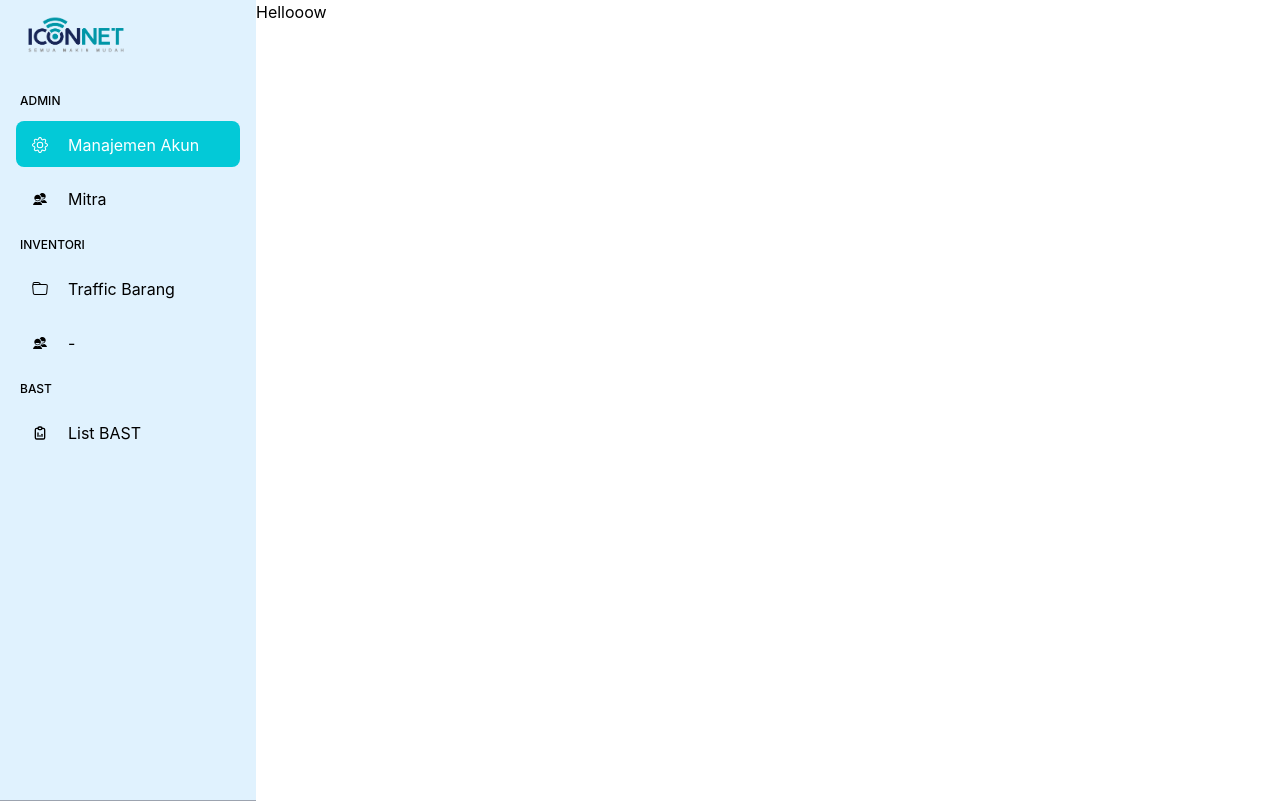
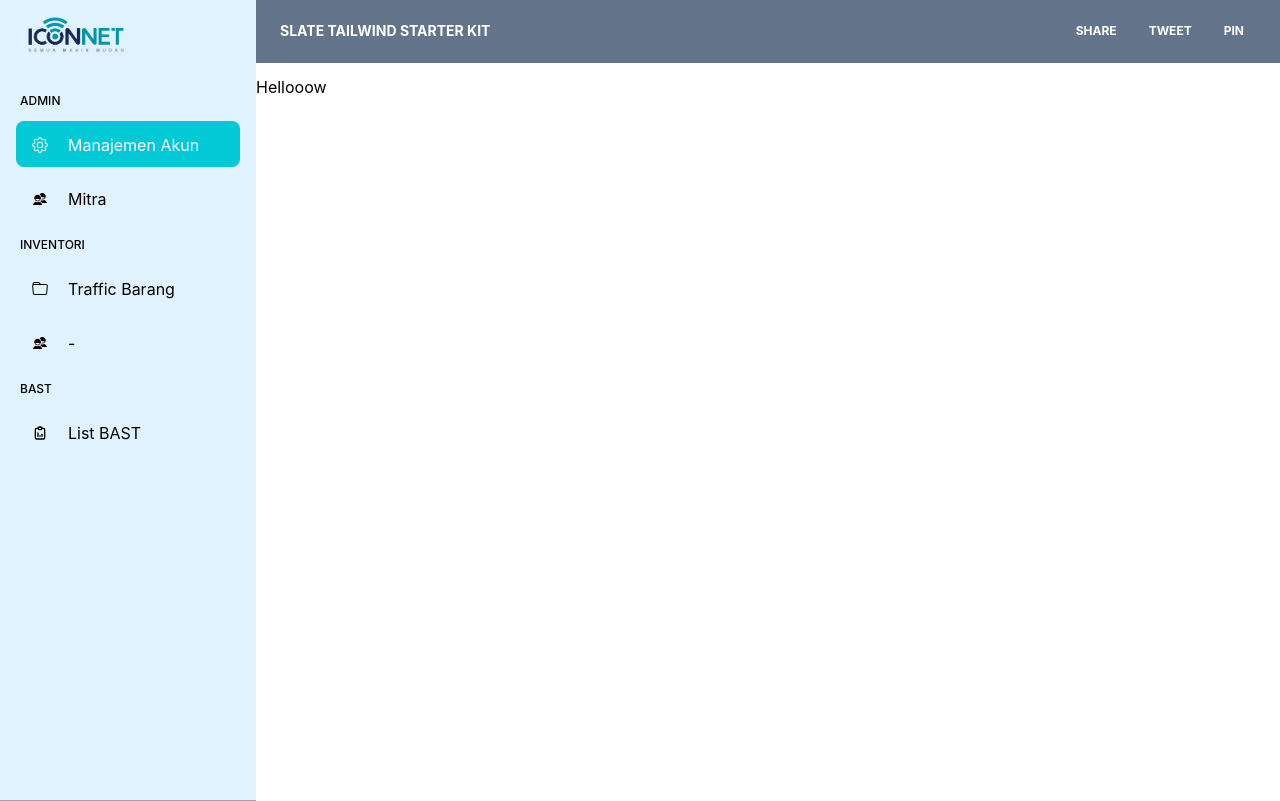
Before and after one commit to Ardyas-setya/pln-iconplus-frontend, a React (Create React App) app: page /admin/dashboard in a window 1280 px wide. Built offline with nearby package versions, Linux system fonts and the light colour scheme.

Commit message:
Adding navbar to the component

```diff
--- a/src/App.js
+++ b/src/App.js
@@ -3,20 +3,27 @@
 import AdminDashboard from "./routes/admin/AdminDashboard";
 import AdminLogin from "./routes/admin/AdminLogin";
 import Mitra from "./routes/admin/Mitra";
+import Navbar from "./routes/admin/Navbar";
 import Sidebar from "./routes/admin/Sidebar";
 import Homepage from "./routes/Homepage/Homepage";
 function App() {
   return (
     <Router>
       <Fragment>
-        <div className="flex-row flex">
+        <div className="flex flex-row">
           <Sidebar />
-          <Routes>
-            <Route path="/admin/login" element={<AdminLogin />}></Route>
-            <Route path="/admin/dashboard" element={<AdminDashboard />}></Route>
-            <Route path="/admin/mitra" element={<Mitra />}></Route>
-            <Route path="/" element={<Homepage />}></Route>
-          </Routes>
+          <div className="w-full">
+            <Navbar />
+            <Routes>
+              <Route path="/admin/login" element={<AdminLogin />}></Route>
+              <Route
+                path="/admin/dashboard"
+                element={<AdminDashboard />}
+              ></Route>
+              <Route path="/admin/mitra" element={<Mitra />}></Route>
+              <Route path="/" element={<Homepage />}></Route>
+            </Routes>
+          </div>
         </div>
       </Fragment>
     </Router>
--- /dev/null
+++ b/src/routes/admin/Navbar.js
@@ -0,0 +1,66 @@
+import React from "react";
+import Sidebar from "./Sidebar";
+
+export default function Navbar({ fixed }) {
+  const [navbarOpen, setNavbarOpen] = React.useState(false);
+  return (
+    <>
+      <nav className="relative flex flex-wrap items-center w-full justify-between px-2 py-3 bg-slate-500 mb-3">
+        <div className="container px-4 mx-auto flex flex-wrap items-center justify-between">
+          <div className="w-full relative flex justify-between lg:w-auto lg:static lg:block lg:justify-start">
+            <a
+              className="text-sm font-bold leading-relaxed inline-block mr-4 py-2 whitespace-nowrap uppercase text-white"
+              href="#pablo"
+            >
+              slate Tailwind Starter Kit
+            </a>
+            <button
+              className="text-white cursor-pointer text-xl leading-none px-3 py-1 border border-solid border-transparent rounded bg-transparent block lg:hidden outline-none focus:outline-none"
+              type="button"
+              onClick={() => setNavbarOpen(!navbarOpen)}
+            >
+              <i className="fas fa-bars"></i>
+            </button>
+          </div>
+          <div
+            className={
+              "lg:flex flex-grow items-center" +
+              (navbarOpen ? " flex" : " hidden")
+            }
+            id="example-navbar-danger"
+          >
+            <ul className="flex flex-col lg:flex-row list-none lg:ml-auto">
+              <li className="nav-item">
+                <a
+                  className="px-3 py-2 flex items-center text-xs uppercase font-bold leading-snug text-white hover:opacity-75"
+                  href="#pablo"
+                >
+                  <i className="fab fa-facebook-square text-lg leading-lg text-white opacity-75"></i>
+                  <span className="ml-2">Share</span>
+                </a>
+              </li>
+              <li className="nav-item">
+                <a
+                  className="px-3 py-2 flex items-center text-xs uppercase font-bold leading-snug text-white hover:opacity-75"
+                  href="#pablo"
+                >
+                  <i className="fab fa-twitter text-lg leading-lg text-white opacity-75"></i>
+                  <span className="ml-2">Tweet</span>
+                </a>
+              </li>
+              <li className="nav-item">
+                <a
+                  className="px-3 py-2 flex items-center text-xs uppercase font-bold leading-snug text-white hover:opacity-75"
+                  href="#pablo"
+                >
+                  <i className="fab fa-pinterest text-lg leading-lg text-white opacity-75"></i>
+                  <span className="ml-2">Pin</span>
+                </a>
+              </li>
+            </ul>
+          </div>
+        </div>
+      </nav>
+    </>
+  );
+}
--- a/src/routes/admin/Sidebar.js
+++ b/src/routes/admin/Sidebar.js
@@ -87,7 +87,6 @@
             <span className="block h-0.5 w-8 animate-pulse bg-gray-600"></span>
             <span className="block h-0.5 w-8 animate-pulse bg-gray-600"></span>
           </div>
-
           <div className={isNavOpen ? "showMenuNav" : "hideMenuNav"}>
             <div
               className="absolute top-0 left-52 p-3"
```
